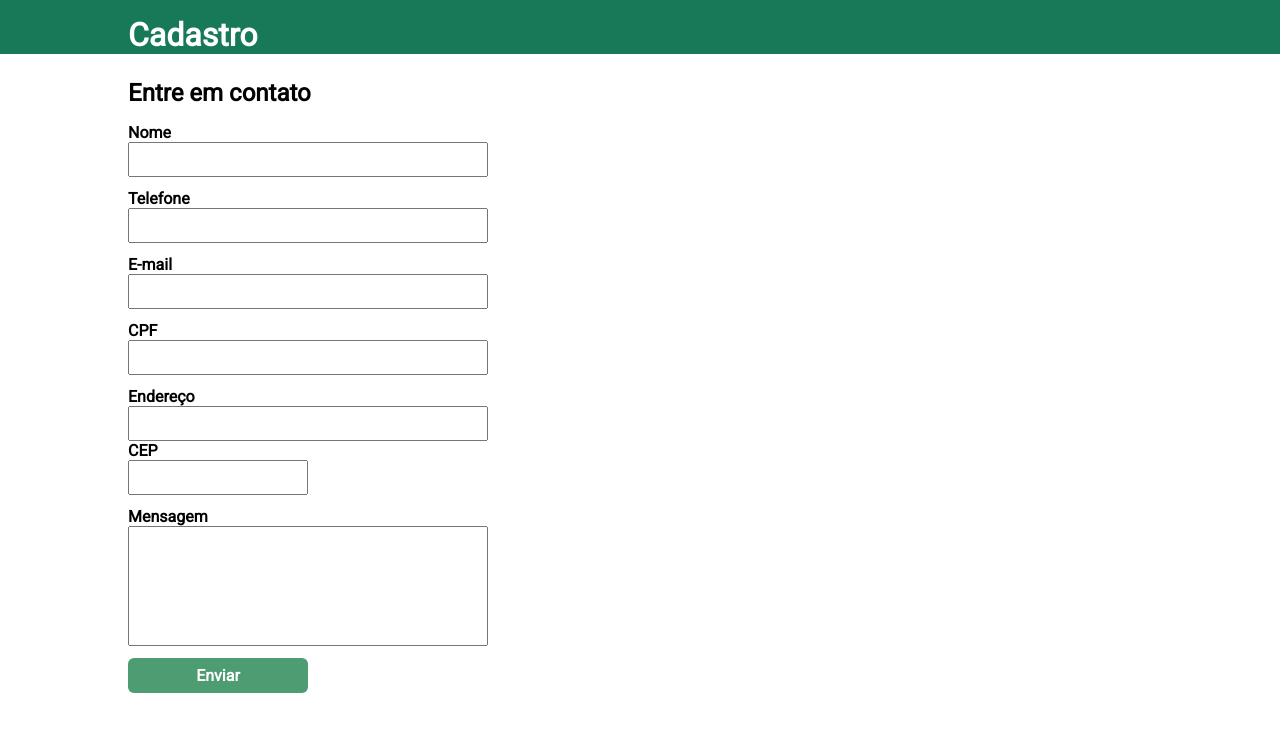
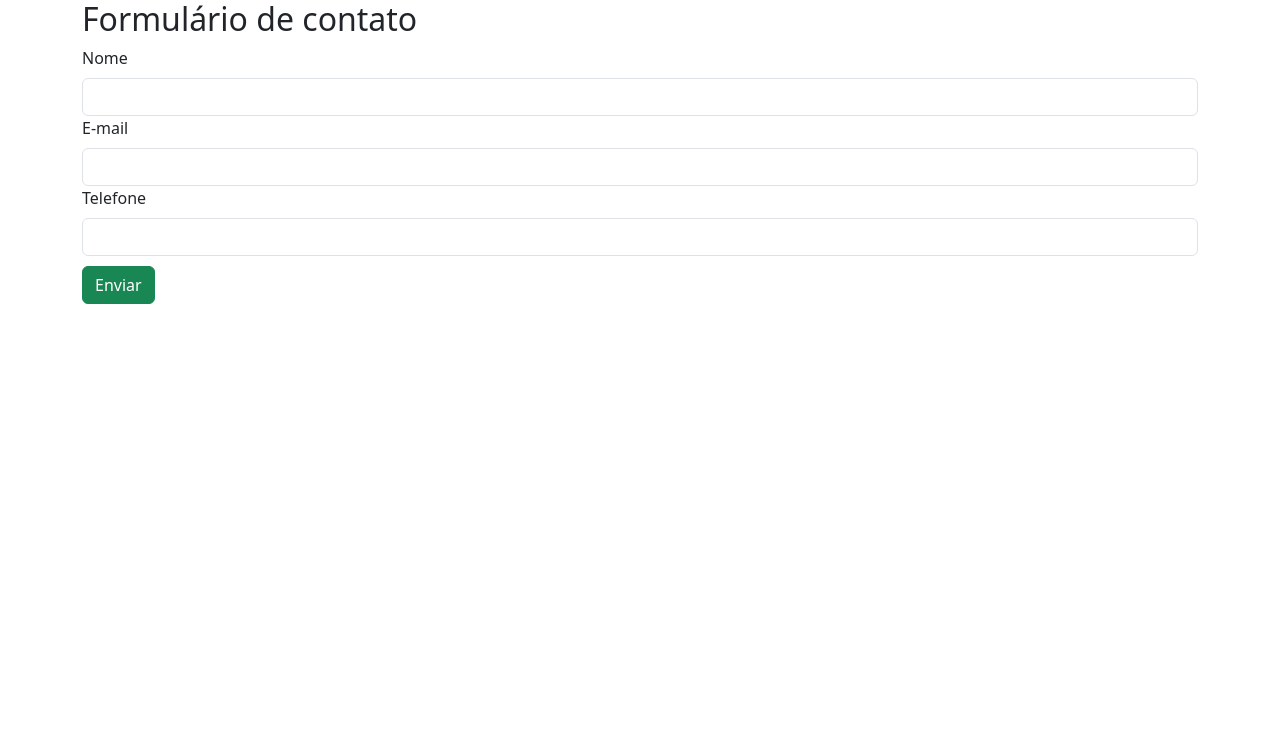
Before and after one commit to kethydeliperi/curso_ebac_frontend, a plain HTML site: page index.html in a window 1280 px wide. Drawn offline with nearby package versions, Linux system fonts and the light colour scheme.

Commit message:
Adicionando exercício de bootstrap

```diff
--- a/index.html
+++ b/index.html
@@ -1,65 +1,32 @@
 <!DOCTYPE html>
 <html lang="pt-br">
-
 <head>
     <meta charset="UTF-8">
     <meta name="viewport" content="width=device-width, initial-scale=1.0">
-    <title>Formulário de cadastro</title>
-    <link rel="preconnect" href="https://fonts.googleapis.com">
-    <link rel="preconnect" href="https://fonts.gstatic.com" crossorigin>
-    <link href="https://fonts.googleapis.com/css2?family=Roboto&display=swap" rel="stylesheet">
-    <link rel="stylesheet" href="main.css">
-    <link rel="stylesheet" type="text/css" href="//cdn.jsdelivr.net/npm/slick-carousel@1.8.1/slick/slick.css" />
-    <link rel="stylesheet" type="text/css" href="//cdn.jsdelivr.net/npm/slick-carousel@1.8.1/slick/slick-theme.css" />
+    <title>Formulário</title>
+    <link rel="stylesheet" href="https://cdn.jsdelivr.net/npm/bootstrap@5.3.1/dist/css/bootstrap.min.css">
 </head>
-
 <body>
-    <header>
-        <div class="container container-flex">
-            <h1>Cadastro</h1>
-    </header>
-
-    <section id="contato">
-        <div class="container">
-            <h2>Entre em contato</h2>
-            <form>
-                <div class="form-campo">
-                    <label for="nome">Nome</label>
-                    <input type="text" id="nome" name="nome">
+    <style>
+        button {
+            margin-top: 10px;
+        }
+    </style>
+    <div class="container">
+                    <div class="row">
+                        <div class="col">
+                            <h2>Formulário de contato</h2>
+                            <form>
+                                <label class="form-label" for="nome">Nome</label>
+                                <input class="form-control" type="text" id="nome">
+                                <label class="form-label" for="email">E-mail</label>
+                                <input id="email" type="email" class="form-control">
+                                <label class="form-label" for="telefone">Telefone</label>
+                                <input id="telefone" type="tel" class="form-control">
+                                <button class="btn btn-success">Enviar</button>
+                            </form>
+                        </div>
+                    </div>
                 </div>
-                <div class="form-campo">
-                    <label for="telefone">Telefone</label>
-                    <input type="tel" id="telefone" name="telefone">
-                </div>
-                <div class="form-campo">
-                    <label for="email">E-mail</label>
-                    <input type="email" id="email" name="email">
-                </div>
-                <div class="form-campo">
-                    <label for="cpf">CPF</label>
-                    <input type="text" id="cpf" name="cpf">
-                </div>
-                <div class="form-campo">
-                    <label for="endereco">Endereço</label>
-                    <input type="text" id="endereco" name="endereco">
-                    <label for="cep">CEP</label>
-                    <input type="text" id="cep" name="cep">
-                </div>
-                <div class="form-campo">
-                    <label for="mensagem">Mensagem</label>
-                    <textarea type="text" id="mensagem" name="mensagem"></textarea>
-                </div>
-                <button type="submit">Enviar</button>
-            </form>
-        </div>
-    </section>
-
-    <script type="text/javascript" src="//code.jquery.com/jquery-1.11.0.min.js"></script>
-    <script type="text/javascript" src="//code.jquery.com/jquery-migrate-1.2.1.min.js"></script>
-    <script type="text/javascript" src="//cdn.jsdelivr.net/npm/slick-carousel@1.8.1/slick/slick.min.js"></script>
-    <script src="./Js/jquery.mask.min.js"></script>
-    <script src="./Js/jquery.validate.min.js"></script>
-    <script src="./Js/messages_pt_BR.min.js"></script>
-    <script src="./Js/main.js"></script>
 </body>
 </html>
```
